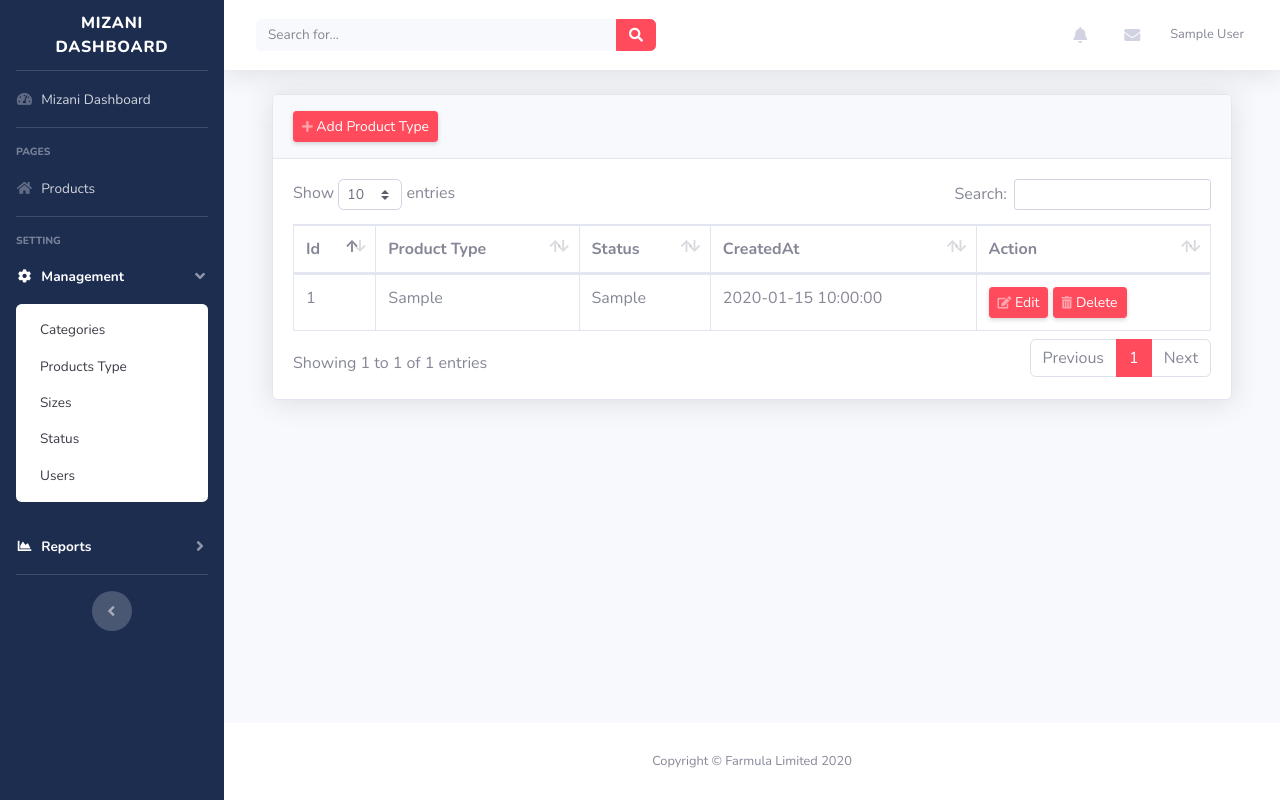
After one commit to Farmulaio/Mizani-Dashboard, a Flask app: page /product_type in a window 1280 px wide, after a click on "Management". The commit adds this page. Run offline with Flask 2, Linux system fonts and the light colour scheme; a user stored in the database is signed in; tables that the repository leaves empty hold one stand-in row (values such as "Sample post"); some libraries are stand-ins or nearby versions.

Commit message:
add product type p

```diff
--- a/dashboard/__init__.py
+++ b/dashboard/__init__.py
@@ -13,8 +13,8 @@ login_manager = LoginManager()
 login_manager.login_view = 'login'
 
 cwd = os.getcwd()
-UPLOAD_FOLDER = '/var/www/Mizani/dashboard/static/img/'
-# UPLOAD_FOLDER = '/Users/ahmedk/Desktop/Farmula/Mizani/Dashboard/dashboard/static/img/'
+# UPLOAD_FOLDER = '/var/www/Mizani/dashboard/static/img/'
+UPLOAD_FOLDER = '/Users/ahmedk/Desktop/Farmula/Mizani/Dashboard/dashboard/static/img/'
 
 def create_app(config_class=Config):
     app = Flask(__name__, static_folder='static',
@@ -27,6 +27,7 @@ def create_app(config_class=Config):
     login_manager.init_app(app)
 
     from dashboard.category.routes import category
+    from dashboard.producttype.routes import producttype
     from dashboard.size.routes import size
     from dashboard.role.routes import role
     from dashboard.users.routes import users
@@ -36,6 +37,7 @@ def create_app(config_class=Config):
 
     # from dashboard import routes
     app.register_blueprint(category)
+    app.register_blueprint(producttype)
     app.register_blueprint(size)
     app.register_blueprint(users)
     app.register_blueprint(status)
--- /dev/null
+++ b/dashboard/producttype/routes.py
@@ -0,0 +1,69 @@
+from flask_login import login_user, current_user, logout_user, login_required
+from dashboard.models import  Users,Situation, Products, Categories
+from flask import abort, redirect, url_for, render_template, request, jsonify, flash, Markup, Blueprint
+from dashboard import db, bcrypt
+
+producttype = Blueprint('producttype',__name__)
+
+Happy = Markup('<span>&#127881;</span>')
+Sad = Markup('<span>&#128557;</span>')
+Sassy = Markup('<span>&#128540;</span>')
+
+# get all category
+@producttype.route('/product_type', methods=['POST','GET'])
+@login_required
+def get_producttype():
+    CategoryItems = db.session.query(Categories).all()
+    SituationItems = db.session.query(Situation).all()
+
+    return render_template('product_type.html', CategoryItems = CategoryItems, SituationItems = SituationItems)
+
+# add new Category
+@producttype.route('/product_type/new', methods=['POST','GET'])
+@login_required
+def add_producttype():
+    if request.method == 'POST':
+        NewCategory = Categories(Category = request.form['CategoryName'], Enabled= request.form['Status'])
+        try :
+            db.session.add(NewCategory)
+            db.session.commit()
+            flash('Yes !! Product Type inserted successfully. Great Job ' + current_user.FirstName + Happy , 'success')
+            return redirect(url_for('producttype.get_producttype'))
+        except Exception as err :
+            flash('No !! ' + Sad + ' Produtc Type did not insert successfully . Please check insertion ' , 'danger')
+            print(err)
+    return redirect(url_for('producttype.get_producttype'))
+
+# edit category
+@producttype.route('/product_type/<int:IdProductType>/edit', methods=['POST','GET'])
+@login_required
+def edit_producttype(IdProductType):
+    if request.method == 'POST':
+        EditCategory = db.session.query(Categories).filter_by(IdProductType = IdProductType).one()
+        EditCategory.Category = request.form['CategoryName']
+        EditCategory.Enabled = request.form['Status']
+        try :
+            db.session.add(EditCategory)
+            db.session.commit()
+            flash('Yes !! Product Type is edited successfully '+ Happy , 'success')
+            return redirect(url_for('producttype.get_producttype'))
+        except Exception as err :
+            flash('No !! ' + Sad + ' Produtc Type did not edit successfully . Please check insertion ' , 'danger')
+
+    return redirect(url_for('producttype.get_producttype'))
+
+# delete Category
+@producttype.route('/product_type/<int:IdProductType>/delete', methods=['POST','GET'])
+@login_required
+def delete_producttype(IdProductType):
+    if request.method == 'GET':
+        DeleteCategory = db.session.query(Categories).filter_by(IdProductType = IdProductType).one()
+        try :
+            db.session.delete(DeleteCategory)
+            db.session.commit()
+            flash('Yes !! Product Type is deleted successfully '+ Happy , 'success')
+            return redirect(url_for('producttype.get_producttype'))
+        except Exception as err :
+            flash('NA NA NA you can delete me. Try again ' + Sassy  , 'danger')
+            print(err)
+    return redirect(url_for('producttype.get_producttype'))
--- a/dashboard/templates/layout.html
+++ b/dashboard/templates/layout.html
@@ -88,6 +88,7 @@
         <div id="collapsePagesMang" class="collapse" aria-labelledby="headingPages" data-parent="#accordionSidebar">
           <div class="bg-white py-2 collapse-inner rounded">
             <a class="collapse-item" href="{{url_for('category.get_category')}}">Categories</a>
+            <a class="collapse-item" href="{{url_for('category.get_category')}}">Products Type</a>
             <a class="collapse-item" href="{{url_for('size.get_size')}}">Sizes</a>
             <a class="collapse-item" href="{{url_for('status.get_situation')}}">Status</a>
             <a class="collapse-item" href="{{url_for('users.get_users')}}">Users</a>
--- /dev/null
+++ b/dashboard/templates/product_type.html
@@ -0,0 +1,172 @@
+{% extends "layout.html" %}
+{% block content %}
+<!-- End of Topbar -->
+
+<!-- Begin Page Content -->
+<div class="container-fluid">
+
+  <!-- Page Heading -->
+  <!-- <a href="#" class="d-none d-sm-inline-block btn btn-sm btn-primary shadow-sm"><i
+              class="fas fa-download fa-sm text-white-50"></i> Generate Report</a> -->
+  <!-- <p class="mb-4">DataTables is a third party plugin that is used to generate the demo table below. For more
+            information about DataTables, please visit the <a target="_blank" href="https://datatables.net">official
+              DataTables documentation</a>.</p> -->
+
+  <!-- DataTales Example -->
+  <div class="card shadow mb-4">
+    <div class="card-header py-3">
+      <a href="#" class="d-none d-sm-inline-block btn btn-sm btn-primary shadow-sm" data-toggle="modal"
+        data-target="#insertModal"><i class="fas fa-plus fa-sm text-white-50"></i> Add Product Type</a>
+    </div>
+    <div class="card-body">
+      <div class="table-responsive">
+        <table class="table table-bordered" id="dataTable" width="100%" cellspacing="0">
+          <thead>
+            <tr>
+              <th>Id</th>
+              <th>Product Type</th>
+              <th>Status</th>
+              <th>CreatedAt</th>
+              <th>Action</th>
+            </tr>
+          </thead>
+          <!-- <tfoot>
+                    <tr>
+                      <th>Id</th>
+                      <th>Name</th>
+                      <th>Status</th>
+                      <th>Action</th>
+                    </tr>
+                  </tfoot> -->
+          <tbody>
+            {% for item in CategoryItems %}
+            <tr>
+              <td>{{ item.IdCategory }}</td>
+              <td>{{ item.Category }}</td>
+              <td>{{ item.situation.Situation }}</td>
+              <td>{{ item.CreatedAt }}</td>
+              <td>
+                <a href="#" class="d-none d-sm-inline-block btn btn-sm btn-primary shadow-sm" data-toggle="modal"
+                  data-target="#editModal{{ item.IdCategory }}"><i class="fas fa-edit fa-sm text-white-50"></i>
+                  Edit </a>
+                <a href="#" class="d-none d-sm-inline-block btn btn-sm btn-primary shadow-sm" data-toggle="modal"
+                  data-target="#deleteModal{{ item.IdCategory }}"><i class="fas fa-trash-alt fa-sm text-white-50"></i>
+                  Delete </a>
+              </td>
+            </tr>
+
+            <!-- edit Modal-->
+            <div class="modal fade" id="editModal{{ item.IdCategory }}" tabindex="-1" role="dialog"
+              aria-labelledby="exampleModalLabel" aria-hidden="true">
+              <div class="modal-dialog" role="document">
+                <div class="modal-content">
+                  <div class="modal-header">
+                    <h5 class="modal-title" id="exampleModalLabel">Edit Product Type</h5>
+                    <button class="close" type="button" data-dismiss="modal" aria-label="Close">
+                      <span aria-hidden="true">×</span>
+                    </button>
+                  </div>
+                  <div class="modal-body">
+                    <form action="{{url_for('category.edit_category', IdCategory = item.IdCategory )}}" method="POST">
+                      <div class="row">
+                        <div class="col">
+                          <label for="exampleFormControlSelect1">Insert Product Type :</label>
+                          <input type="text" class="form-control" value="{{ item.Category }}"  name="CategoryName">
+                        </div>
+                        <div class="col">
+                          <label for="exampleFormControlSelect1">Choose status :</label>
+                          <select id="inputState" class="form-control" name="Status">
+                            {% for item in SituationItems %}
+                            <option value="{{ item.IdSituation }}">{{ item.Situation }}</option>
+                            {% endfor %}
+                          </select>
+                        </div>
+                      </div>
+                  </div>
+                  <div class="modal-footer">
+                    <button class="btn btn-secondary" type="button" data-dismiss="modal">Cancel</button>
+                    <button class="btn btn-primary" type="submit">Edit</button>
+                  </div>
+                  </form>
+                </div>
+              </div>
+            </div>
+
+
+
+            <!-- delete Modal-->
+            <div class="modal fade" id="deleteModal{{ item.IdCategory }}" tabindex="-1" role="dialog"
+              aria-labelledby="exampleModalLabel" aria-hidden="true">
+              <div class="modal-dialog" role="document">
+                <div class="modal-content">
+                  <div class="modal-header">
+                    <h5 class="modal-title" id="exampleModalLabel">Delete Product Type</h5>
+                    <button class="close" type="button" data-dismiss="modal" aria-label="Close">
+                      <span aria-hidden="true">×</span>
+                    </button>
+                  </div>
+                  <div class="modal-body">Are you sure you want to delete {{ item.Category }} ?</div>
+                  <div class="modal-footer">
+                    <button class="btn btn-secondary" type="button" data-dismiss="modal">Cancel</button>
+                    <a class="btn btn-primary" href="{{url_for('category.delete_category', IdCategory = item.IdCategory)}}">Delete</a>
+                  </div>
+                </div>
+              </div>
+            </div>
+
+            {% endfor %}
+          </tbody>
+        </table>
+      </div>
+    </div>
+  </div>
+
+</div>
+<!-- /.container-fluid -->
+
+</div>
+
+<!-- Scroll to Top Button-->
+<a class="scroll-to-top rounded" href="#page-top">
+  <i class="fas fa-angle-up"></i>
+</a>
+
+<!-- insert Modal-->
+<div class="modal fade" id="insertModal" tabindex="-1" role="dialog" aria-labelledby="exampleModalLabel"
+  aria-hidden="true">
+  <div class="modal-dialog" role="document">
+    <div class="modal-content">
+      <div class="modal-header">
+        <h5 class="modal-title" id="exampleModalLabel">Insert Product Type</h5>
+        <button class="close" type="button" data-dismiss="modal" aria-label="Close">
+          <span aria-hidden="true">×</span>
+        </button>
+      </div>
+      <div class="modal-body">
+        <form action="{{ url_for('producttype.add_producttype')}}" method="POST">
+          <div class="row">
+            <div class="col">
+              <label for="exampleFormControlSelect1">Insert Product Type:</label>
+              <input type="text" class="form-control" placeholder="Category name" name="CategoryName">
+            </div>
+            <div class="col">
+              <label for="exampleFormControlSelect1">Choose status :</label>
+              <select id="inputState" class="form-control" name="Status">
+                <option selected>Choose...</option>
+                {% for item in SituationItems %}
+                <option value="{{ item.IdSituation }}">{{ item.Situation }}</option>
+                {% endfor %}
+              </select>
+            </div>
+          </div>
+      </div>
+      <div class="modal-footer">
+        <button class="btn btn-secondary" type="button" data-dismiss="modal">Cancel</button>
+        <button class="btn btn-primary" type="submit">Submit</button>
+      </div>
+      </form>
+    </div>
+  </div>
+</div>
+
+{% endblock content %}
```
Also changed, not shown: dashboard/producttype/__init__.py (added).
